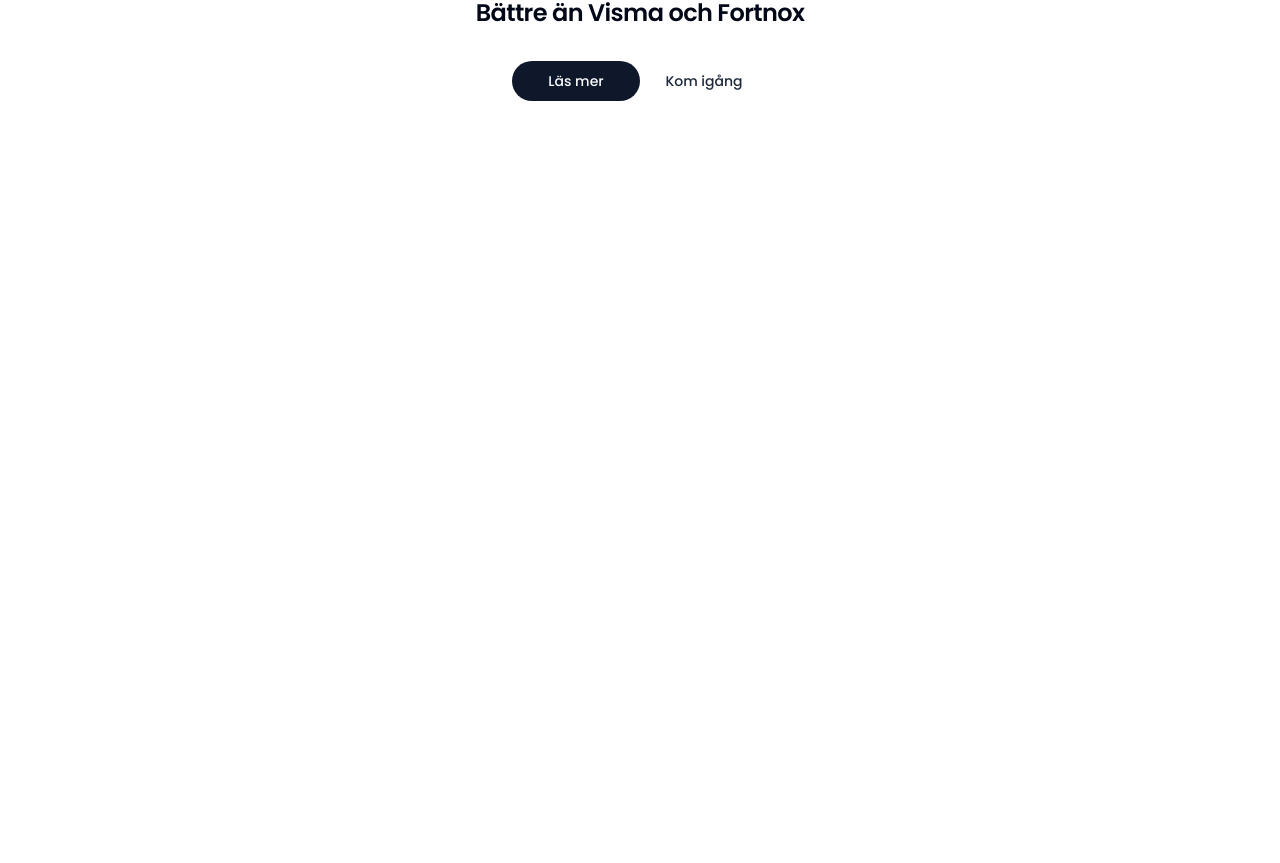
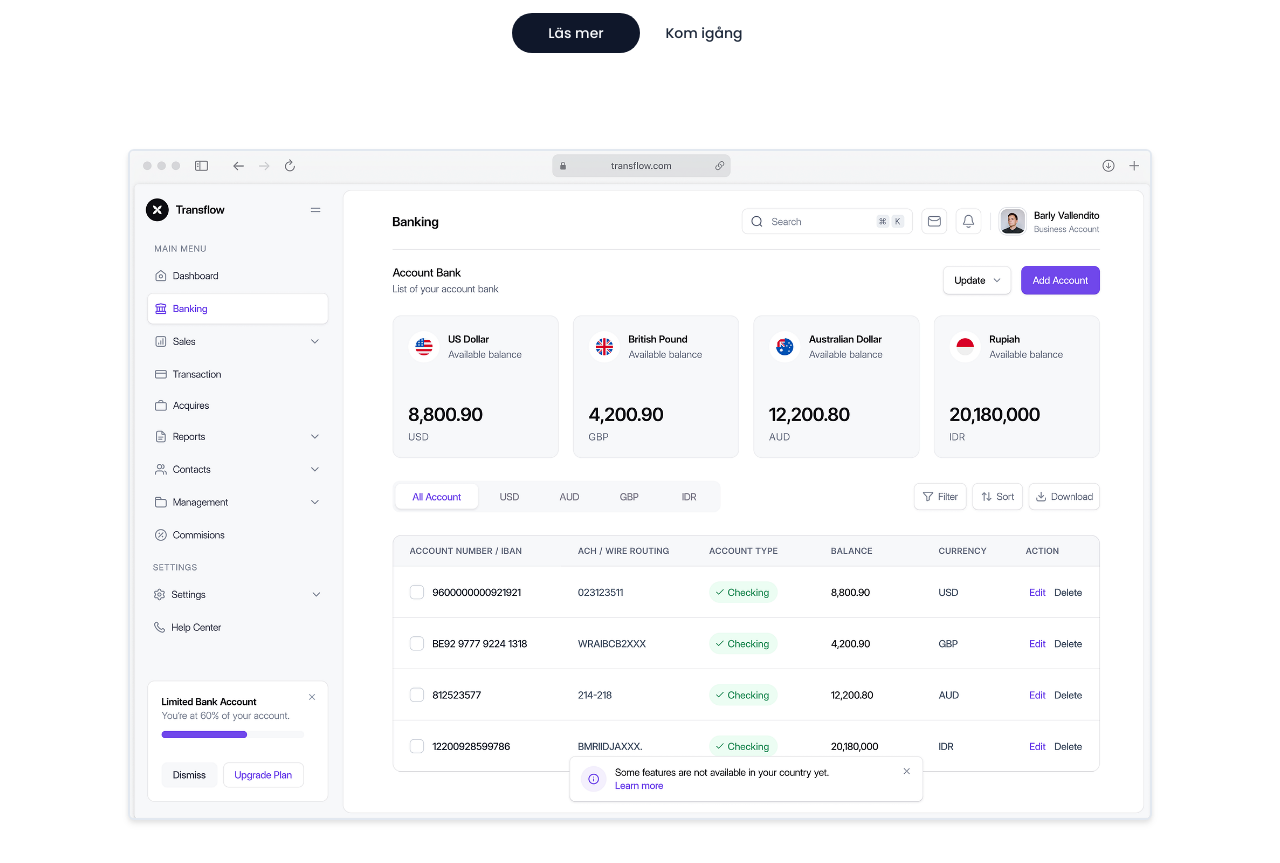
Before and after one commit to ProjectLedg/ProjectLedg, a React (Vite) app in the folder projectledg.client/: page / in a window 1280 px wide. Shown: the part 343-1206 px from the top of the page. Before the commit the page ends 800 px from the top, so only its background shows below. Built offline with nearby package versions, Linux system fonts and the light colour scheme.

Commit message:
Added placeholder image below CTA

```diff
--- a/projectledg.client/src/pages/LandingPages/LandingPageComp/Content.jsx
+++ b/projectledg.client/src/pages/LandingPages/LandingPageComp/Content.jsx
@@ -4,7 +4,7 @@
 export default function Content() {
   const navigate = useNavigate();
   return (
-    <div className="flex flex-col w-[80vw] h-full justify-center items-center my-36">
+    <div className="flex flex-col w-[80vw] h-full justify-center items-center my-24">
       <h1 className="py-10 scroll-m-20 text-4xl font-extrabold tracking-tight lg:text-5xl">
         Data till insikter på <span className="text-green-500">minuter</span>
       </h1>
@@ -17,12 +17,6 @@
         <Button className="w-32" onClick={() => navigate("/signup")}>
           Läs mer
         </Button>
-        {/*  <div className="relative flex items-center justify-center">
-          <div className="absolute inset-0 h-full w-full rounded-full animate-rotate bg-[conic-gradient(pink_20deg,transparent_120deg)] opacity-0 transition-opacity duration-200 hover:opacity-100"></div>
-          <Button className="relative z-10 w-32 bg-green-500 text-black hover:bg-white">
-
-          </Button>
-        </div> */}
         <button className="group relative inline-flex items-center justify-center overflow-hidden w-32  text-sm font-medium text-slate-800 transition-colors duration-700 ease-out hover:text-green-500 focus:outline-none focus:ring active:bg-green-800 active:text-white rounded-full">
           <span className="absolute inset-0 rounded-full border-2 border-transparent transition-all duration-700 ease-out group-hover:border-green-500"></span>
           <span className="absolute left-0 top-0 h-[2px] w-0 bg-green-500 transition-all duration-700 ease-out group-hover:w-full"></span>
@@ -32,6 +26,10 @@
           <span className="relative z-10">Kom igång</span>
         </button>
       </div>
+
+      <div className="my-24">
+        <img className="border-2 rounded-md drop-shadow-md" src="src\assets\dashboard placeholder.png" alt="Image of dashboard" />
+      </div>
     </div>
   );
 }
```
